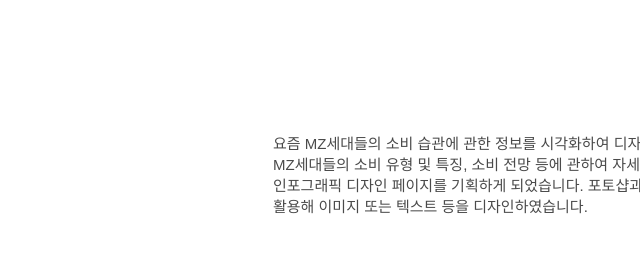
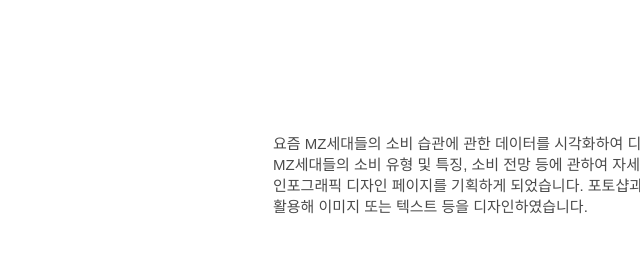
Before and after one commit to Park-seona/Infographic-page, a plain HTML site: page index.html in a window 1280 px wide. Shown: the part 1100-1366 px from the top of the page, 640-1280 px from the left. Drawn offline with nearby package versions, Linux system fonts and the light colour scheme; a web font is replaced by a local one.

Commit message:
텍스트+이미지수정

```diff
--- a/index.html
+++ b/index.html
@@ -37,7 +37,7 @@
             </li>
             <ul class="over_txt" data-aos="fade-right" data-aos-duration="1000">
                 <li><a href="#">
-                    요즘 MZ세대들의 소비 습관에 관한 정보를 시각화하여 디자인하였습니다.
+                    요즘 MZ세대들의 소비 습관에 관한 데이터를 시각화하여 디자인하였습니다.
                     <br>MZ세대들의 소비 유형 및 특징, 소비 전망 등에 관하여 자세히 알아보고자
                     <br>인포그래픽 디자인 페이지를 기획하게 되었습니다. 포토샵과 일러스트를
                     <br>활용해 이미지 또는 텍스트 등을 디자인하였습니다.
```
Also changed, not shown: images/icon_txt.png.
